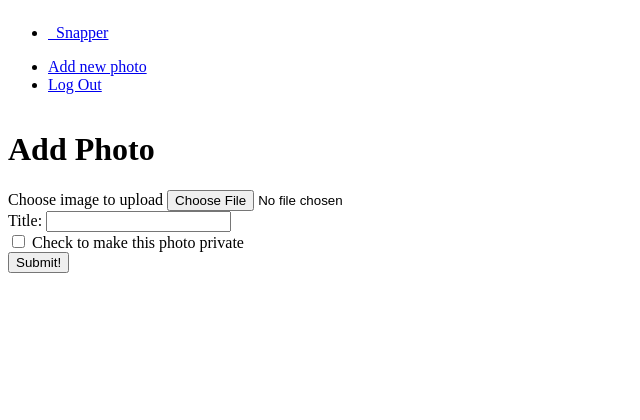
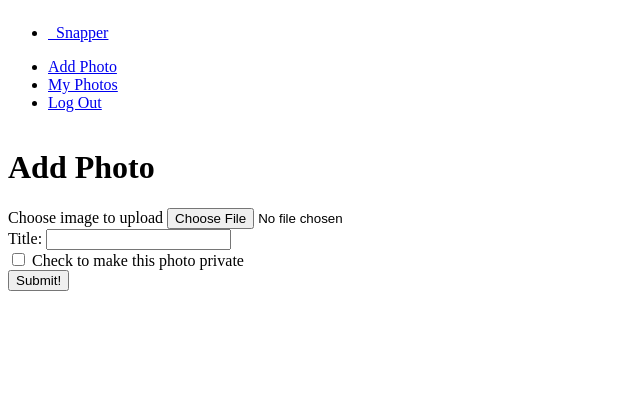
Before and after one commit to chuckchoiboi/snapper, a Django app: page /photos/create/ in a window 1280 px wide. Shown: the top 420 px of the page, without its empty margins (0-640 px from the left). Run offline with Django 3.2, Linux system fonts and the light colour scheme; the visitor is signed in with stand-in values (Sample User, id 1).

Commit message:
add user photos view

```diff
--- a/main_app/templates/base.html
+++ b/main_app/templates/base.html
@@ -17,7 +17,8 @@
           </ul>
           <ul class="right">
             {% if user.is_authenticated %}
-            <li><a href="{% url 'photos_create' %}">Add new photo</a></li>
+            <li><a href="{% url 'photos_create' %}">Add Photo</a></li>
+            <li><a href="/photos/myphotos/">My Photos</a></li>
             <li><a href="{% url 'logout' %}">Log Out</a></li>
             {% else %}
             <li><a href="{% url 'signup' %}">Sign Up</a></li>
--- a/main_app/urls.py
+++ b/main_app/urls.py
@@ -11,6 +11,8 @@ urlpatterns = [
          views.PhotoUpdate.as_view(), name='photos_update'),
     path('photos/<int:pk>/delete/',
          views.PhotoDelete.as_view(), name='photos_delete'),
+    path('photos/myphotos/',
+         views.photos_user, name='photos_user'),
 
     # route for photo upload
     path('photos/upload_photo', views.upload_photo, name='upload_photo'),
--- a/main_app/views.py
+++ b/main_app/views.py
@@ -46,10 +46,12 @@ def photos_create(request):
     return render(request, 'photos/create.html')
 
 # user created photos
-# @login_required
-# def photos_user(request):
-#     photos = Photo.objects.filter(user=request.user)
-#     return render(request, 'photos/user.html', {'photos': photos})
+
+
+@login_required
+def photos_user(request):
+    photos = Photo.objects.filter(author=request.user)
+    return render(request, 'photos/user.html', {'photos': photos})
 
 
 # upload photo
```
Also changed, not shown: main_app/templates/photos/user.html (added, +12 -0 lines).
